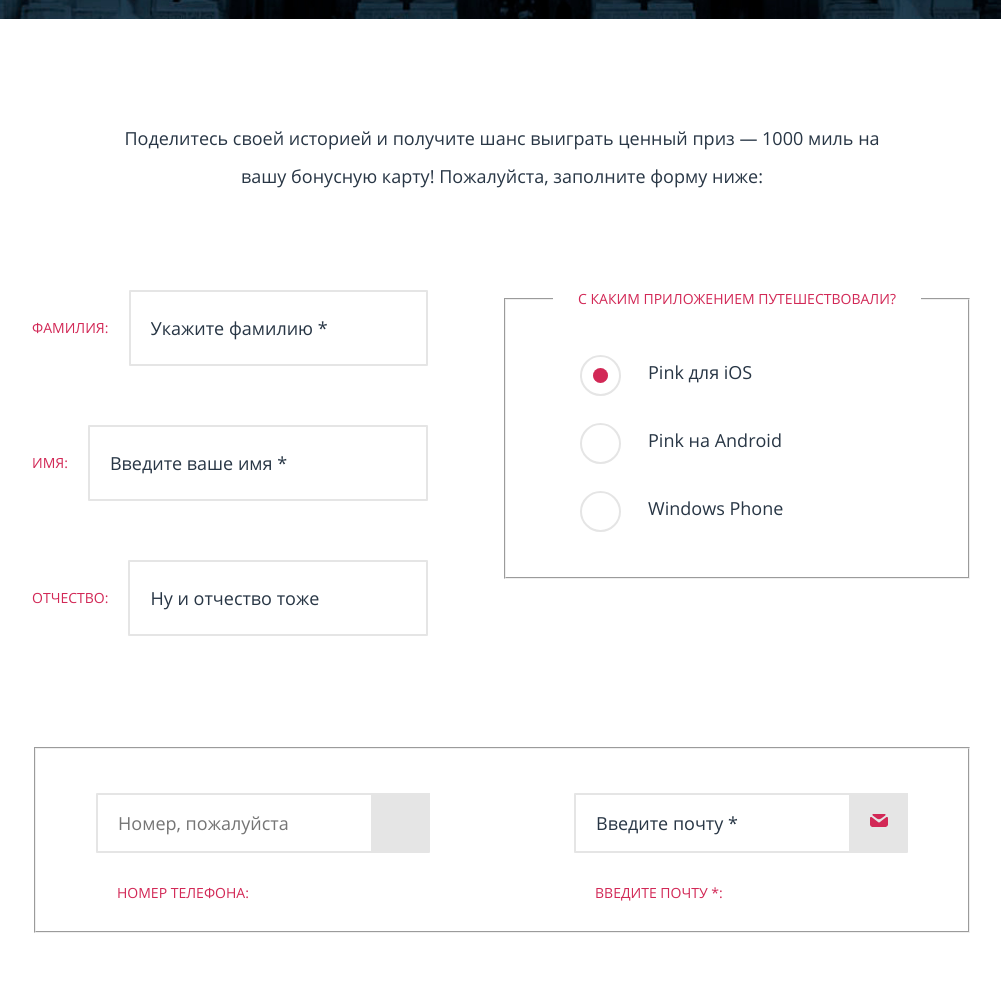
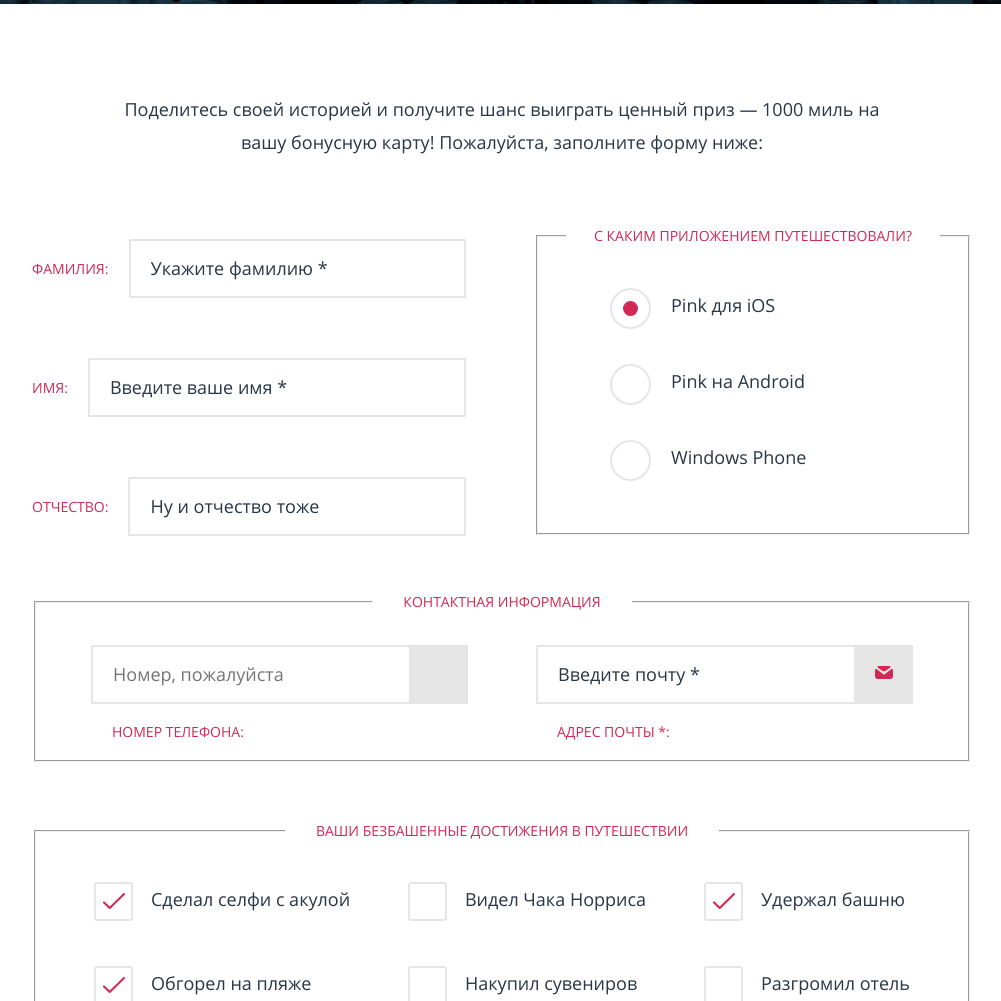
Before and after one commit to Zhukov571/108534-pink-21, a website: page source/form.html in a window 1280 px wide. Shown: the part 385-1386 px from the top of the page, without its empty margins (138-1139 px from the left). Drawn offline with nearby package versions, Linux system fonts and the light colour scheme; files that its build step writes are made by us from their sources; files whose address does not match are found by name.

Commit message:
home-work-5.6

```diff
--- a/source/form.html
+++ b/source/form.html
@@ -211,7 +211,7 @@
                   </span>
                 </label>
                 <label class="data__box-label">
-                  <span class="data__span-address">Введите почту *:</span>
+                  <span class="data__span-address">Адрес Почты *:</span>
                   <span class="data__box-address">
                     <input class="data__address-input" type="text" placeholder="Введите почту *">
                   </span>
@@ -274,7 +274,7 @@
             <div class="emoution__box">
               <button class="emoution__box-button" type="submit">Отправить форму</button>
               <span class="emoution__warning"><span class="emoution__warning-span">*</span> &mdash; обязательные
-                поля</span>
+                поля для заполнения</span>
             </div>
           </section>
           <!-- End Emoution -->
--- a/source/less/blocks/achivment.less
+++ b/source/less/blocks/achivment.less
@@ -17,6 +17,8 @@
 @media (min-width: 1200px) {
   .achivment {
     width: 100%;
+    padding-top: 16px;
+    padding-bottom: 16px;
   }
 }
 
@@ -28,7 +30,7 @@
 
 @media (min-width: 1200px) {
   .achivment__fieldset {
-    padding: 54px 60px 57px;
+    padding: 44px 58px 60px;
   }
 }
 
@@ -46,8 +48,9 @@
 
 @media (min-width: 660px) {
   .achivment__title {
+    display: block;
+    margin: 0 auto;
     padding: 0 31px;
-    margin: 0;
   }
 }
 
@@ -72,6 +75,10 @@
 }
 
 @media (min-width: 1200px) {
+  .achivment__box-item {
+    margin-bottom: 54px;
+  }
+
   .achivment__box-item:last-child {
     margin-bottom: 0;
   }
--- a/source/less/blocks/annexes.less
+++ b/source/less/blocks/annexes.less
@@ -16,13 +16,16 @@
 @media (min-width: 1200px) {
   .annexes {
     width: 50%;
+    padding: 0 0 0 32px;
+    margin: -12px 0 0 0;
+    box-sizing: border-box;
   }
 }
 
 .annexes__title {
   margin-top: 0;
   margin-bottom: 40px;
-  padding: 0 25px;
+  padding: 0 55px;
   font-family: "OpenSans-Regular", "Arial", sans-serif;
   font-weight: 400;
   font-size: 14px;
@@ -34,7 +37,9 @@
 
 @media (min-width: 660px) {
   .annexes__title {
-    margin-bottom: 0;
+    display: block;
+    margin: 0 auto;
+    padding: 0 28px;
   }
 }
 
@@ -51,12 +56,12 @@
 
 @media (min-width: 1200px) {
   .annexes__box {
-    margin: 49px 0 54px 74px;
+    margin: 45px 0 61px 72px;
   }
 }
 
 .annexes__box-iten {
-  margin-bottom: 38px;
+  margin-bottom: 46px;
 }
 
 .annexes__box-iten:last-child {
@@ -66,7 +71,7 @@
 .annexes__box-label {
   position: relative;
   z-index: 0;
-  padding-left: 68px;
+  padding-left: 61px;
   font-family: "OpenSans-Regular", "Arial", sans-serif;
   font-weight: 400;
   font-size: 18px;
--- a/source/less/blocks/data.less
+++ b/source/less/blocks/data.less
@@ -6,23 +6,29 @@
 @media (min-width: 1200px) {
   .data {
     width: 100%;
+    padding-top: 51px;
   }
 }
+
+.data__fieldset-title {
+  display: none;
+}
+
 
 @media (min-width: 660px) {
   .data__fieldset {
     padding: 46px 60px 37px;
   }
+
+  .data__fieldset-title {
+    display: block;
+  }
 }
 
 @media (min-width: 1200px) {
   .data__fieldset {
-    padding: 44px 60px 23px;
+    padding: 28px 55px 13px;
   }
-}
-
-.data__fieldset-title {
-  display: none;
 }
 
 @media (min-width: 660px) {
@@ -60,6 +66,7 @@
 @media (min-width: 1200px) {
   .data__box-label {
     margin-bottom: 0;
+    width: calc(50% - 34px);
   }
 }
 
@@ -114,7 +121,7 @@
   border: 2px solid #e5e5e5;
   border-radius: 1px;
   box-sizing: border-box;
-  padding: 13px 0 13px 20px;
+  padding: 12px 0 13px 20px;
   width: 100%;
   font-family: "OpenSans-Regular", "Arial", sans-serif;
   font-weight: 400;
@@ -177,6 +184,13 @@
   }
 }
 
+@media (min-width: 1200px) {
+  .data__phone-input,
+  .data__address-input {
+    margin-bottom: 13px;
+  }
+}
+
 .data__span-phone,
 .data__span-address {
   display: block;
--- a/source/less/blocks/emoution.less
+++ b/source/less/blocks/emoution.less
@@ -18,7 +18,8 @@
 
 @media (min-width: 1200px) {
   .emoution__fieldset {
-    padding: 35px 58px 34px;
+    padding: 35px 58px 46px;
+    margin-bottom: 65px;
   }
 }
 
@@ -100,6 +101,7 @@
   max-width: 296px;
   width: 100%;
   margin-bottom: 40px;
+  cursor: pointer;
 }
 
 @media (min-width: 660px) {
--- a/source/less/blocks/form.less
+++ b/source/less/blocks/form.less
@@ -41,7 +41,7 @@
   font-family: "OpenSans-Regular", "Arial", sans-serif;
   font-weight: 400;
   font-size: 14px;
-  line-height: 38px;
+  line-height: 33px;
   text-align: center;
   color: #283645;
 }
@@ -55,7 +55,8 @@
 
 @media (min-width: 1200px) {
   .form__title {
-    padding-bottom: 95px;
+    padding-top: 89px;
+    padding-bottom: 80px;
   }
 }
 
--- a/source/less/blocks/header.less
+++ b/source/less/blocks/header.less
@@ -233,7 +233,7 @@
 
 @media (min-width: 1200px) {
   .header__content-form {
-    padding: 74px 0 104px;
+    padding: 74px 0 89px;
   }
 }
 
--- a/source/less/blocks/ragister.less
+++ b/source/less/blocks/register.less
@@ -12,9 +12,9 @@
 
 @media (min-width: 1200px) {
   .register {
-    padding-bottom: 69px;
+    padding-bottom: 0;
     width: 50%;
-    padding-right: 74px;
+    padding-right: 36px;
     box-sizing: border-box;
   }
 }
@@ -32,9 +32,9 @@
   }
 }
 
-@media (min-width: 660px) {
+@media (min-width: 1200px) {
   .register__box-label {
-    margin-bottom: 59px;
+    margin-bottom: 60px;
   }
 }
 
@@ -47,7 +47,7 @@
   border: 2px solid #e5e5e5;
   border-radius: 1px;
   box-sizing: border-box;
-  padding: 21px 0 21px 20px;
+  padding: 12px 0 13px 20px;
   width: 100%;
   font-family: "OpenSans-Regular", "Arial", sans-serif;
   font-weight: 400;
--- a/source/less/style.less
+++ b/source/less/style.less
@@ -18,7 +18,7 @@
 
 // Form
 @import url("blocks/form.less");
-@import url("blocks/ragister.less");
+@import url("blocks/register.less");
 @import url("blocks/achivment.less");
 @import url("blocks/data.less");
 @import url("blocks/annexes.less");
```
